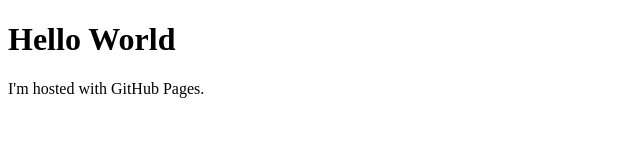
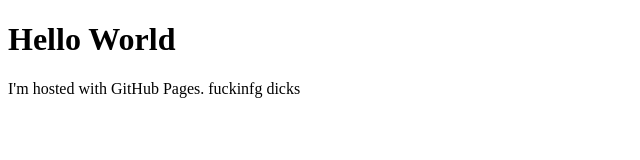
Before and after one commit to Vector45555/Vector45555.github.io, a plain HTML site: page index.html in a window 1280 px wide. Shown: the whole page, without its empty margins (0-640 px from the left). Drawn offline with Linux system fonts and the light colour scheme.

Commit message:
Update index.html

```diff
--- a/index.html
+++ b/index.html
@@ -2,6 +2,6 @@
 <html>
 <body>
 <h1>Hello World</h1>
-<p>I'm hosted with GitHub Pages.</p>
+<p>I'm hosted with GitHub Pages. fuckinfg dicks</p>
 </body>
 </html>
```
